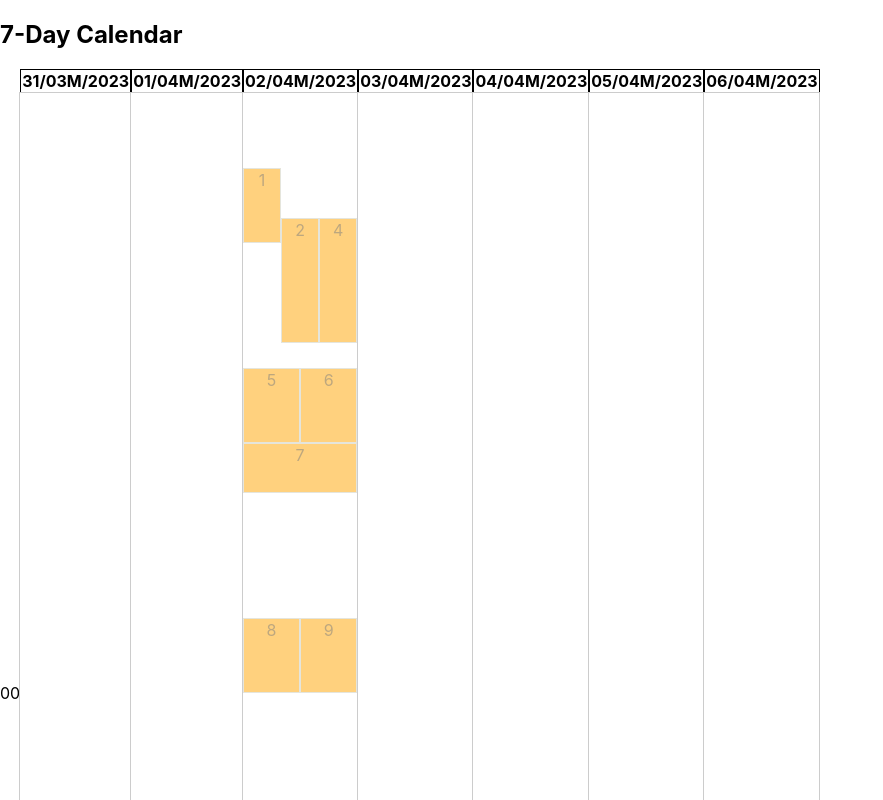
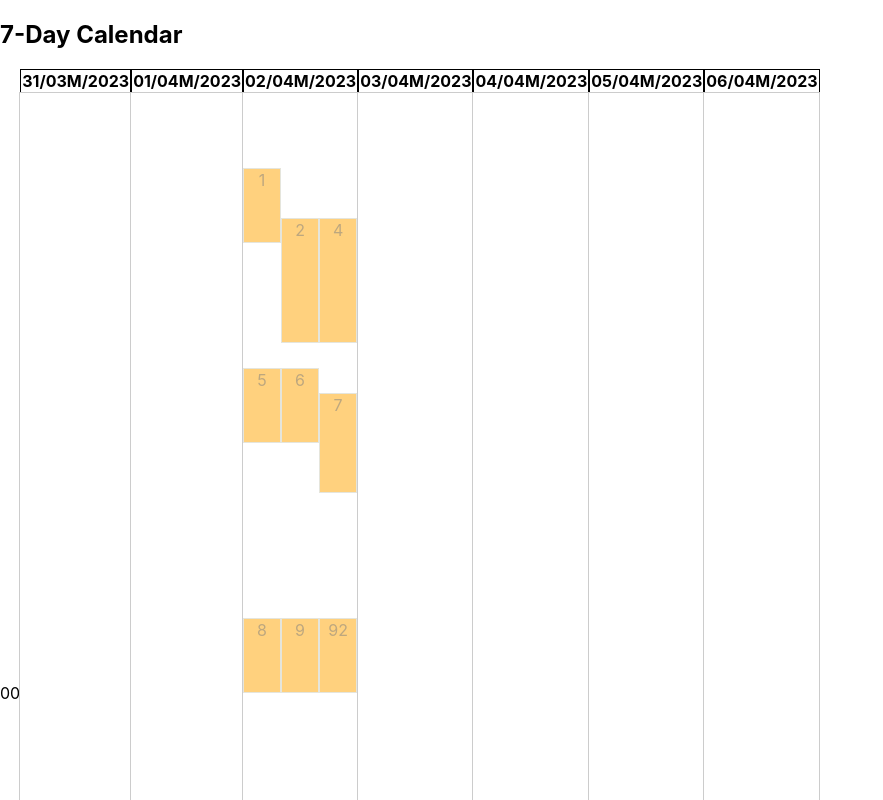
Before and after one commit to ibmmt/react-calendar-scheduler, a React (Create React App) app: page / in a window 1280 px wide. Shown: the top 800 px of the page, without its empty margins (0-883 px from the left). Built offline with nearby package versions, Linux system fonts and the light colour scheme.

Commit message:
complete view

```diff
--- a/src/App.jsx
+++ b/src/App.jsx
@@ -55,7 +55,7 @@ function App() {
       title: '7',
       startDate: '02/04/2023',
       endDate: '02/04/2023',
-      startTime: '07:00:00',
+      startTime: '06:00:00',
       endTime: '08:00:00',
       id: 55,
     },
@@ -74,7 +74,15 @@ function App() {
       endDate: '02/04/2023',
       startTime: '10:30:00',
       endTime: '12:00:00',
-      id: 8,
+      id: 11,
+    },
+    {
+      title: '92',
+      startDate: '02/04/2023',
+      endDate: '02/04/2023',
+      startTime: '10:30:00',
+      endTime: '12:00:00',
+      id: 13,
     },
   ];
 
--- a/src/_utils.js
+++ b/src/_utils.js
@@ -150,6 +150,8 @@ export const calculatePositions = events => {
     sortedEvents[i].leftOvercome = leftOvercome;
 
     if (width === 0) {
+      console.log('there is no space to fill>', sortedEvents[i].title);
+      console.log('leftOvercome', leftOvercome);
       // console.log('there is no space to fill>', sortedEvents[i].title);
       // width = totalWidth / (leftOvercome.length + 1);
       if (leftOvercome.length === 0) {
@@ -158,6 +160,7 @@ export const calculatePositions = events => {
         width = totalWidth / (1 + totalWidth / leftOvercome[0].width);
       }
       left = totalWidth - width;
+
       strinkEvent(leftOvercome, 1 - width / totalWidth, {});
     }
 
@@ -165,7 +168,7 @@ export const calculatePositions = events => {
     sortedEvents[i].left = left;
     // console.log('width', width);
     // console.log('left', left);
-    // console.log('leftOvercome', leftOvercome);
+    console.log('leftOvercome', leftOvercome);
     // console.log('=======End=====');
   }
   return sortedEvents;
```
